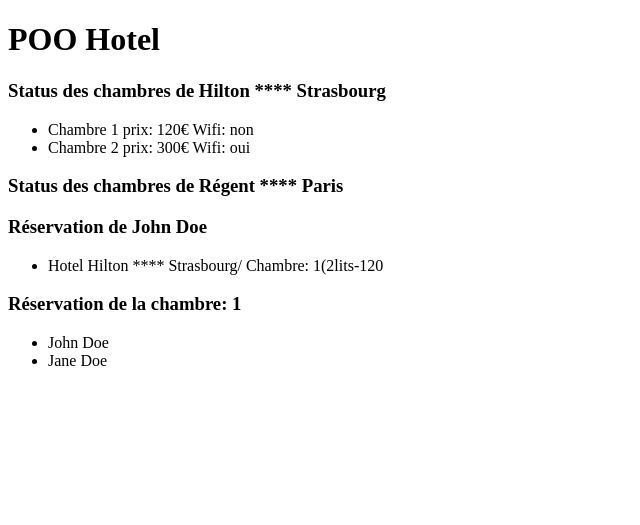
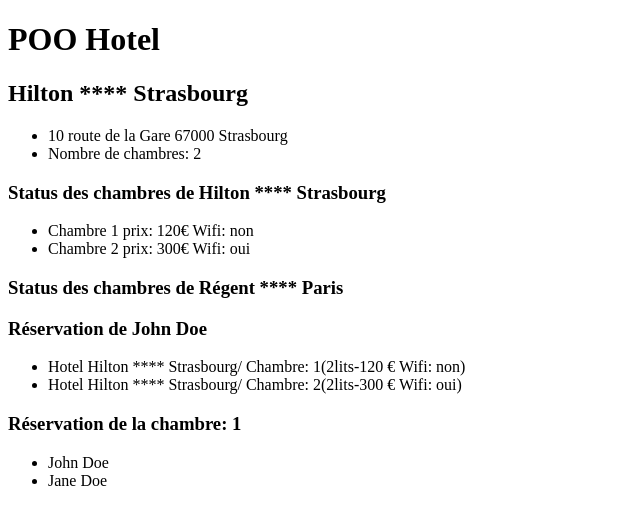
Before and after one commit to anthony0467/exerciceHotel, a PHP site: page / in a window 1280 px wide. Shown: the top 525 px of the page, without its empty margins (0-640 px from the left). Run offline with PHP 8.4, Linux system fonts and the light colour scheme.

Commit message:
ajout du nombre de chambre dans hotel

```diff
--- a/Client.php
+++ b/Client.php
@@ -55,7 +55,7 @@ class Client
 	{
 		$result = '<h3>Réservation de ' . $this . '</h3><ul>';
 		foreach ($this->reservations as $reservation) {
-			$result .= '<li>Hotel ' . $reservation->get_chambre()->get_hotel() . '/ Chambre: ' . $reservation->get_chambre() . '(' . $reservation->get_chambre()->get_nbLit() . 'lits-' . $reservation->get_chambre()->get_price() . '</li>';
+			$result .= '<li>Hotel ' . $reservation->get_chambre()->get_hotel() . '/ Chambre: ' . $reservation->get_chambre() . '(' . $reservation->get_chambre()->get_nbLit() . 'lits-' . $reservation->get_chambre()->get_price(). ' € ' .$reservation->get_chambre()->wifi().  ')</li>';
 		}
 		return $result . '</ul>';
 	}
--- a/Hotel.php
+++ b/Hotel.php
@@ -75,7 +75,7 @@ class Hotel
 	public function afficherInfoHotel()
 	{
 		echo '<h2>' . $this . '</h2>';
-		$result = '<ul><li>' . $this->adress . ' ' . $this->codePostal . ' ' . $this->ville . '</li></ul>';
+		$result = '<ul><li>' . $this->adress . ' ' . $this->codePostal . ' ' . $this->ville . '</li><li>Nombre de chambres: '.count($this->chambres).'</li></ul>' ;
 		return $result;
 	}
 
--- a/index.php
+++ b/index.php
@@ -28,9 +28,10 @@
 	$chambre2 = new Chambre($hotel, '2', 300, true);
 	//RESERVATION
 	$resa1 = new Reservation($client1, $chambre1);
+	$resa1_2 = new Reservation($client1, $chambre2);
 	$resa2 = new Reservation($client2, $chambre1);
 
-	//echo $hotel->afficherInfoHotel();
+	echo $hotel->afficherInfoHotel();
 	echo $hotel->afficherChambresHotel();
 	echo $hotelParis->afficherChambresHotel();
 	echo $client1->afficherResaClient();
```
